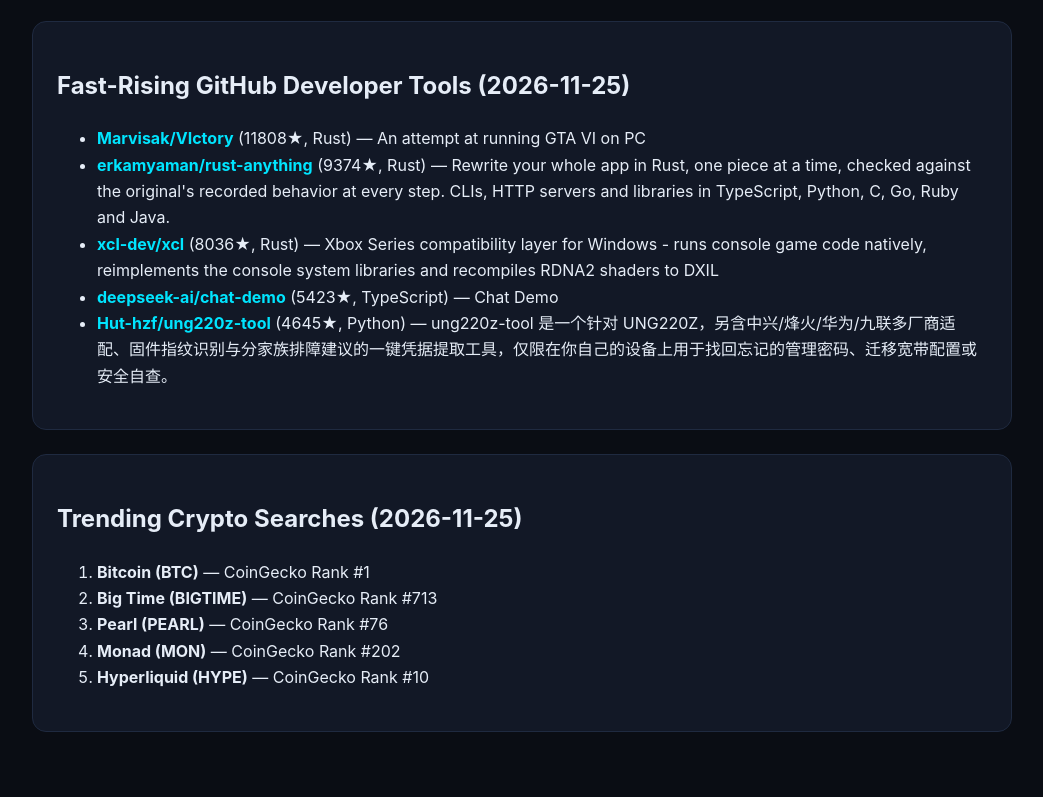
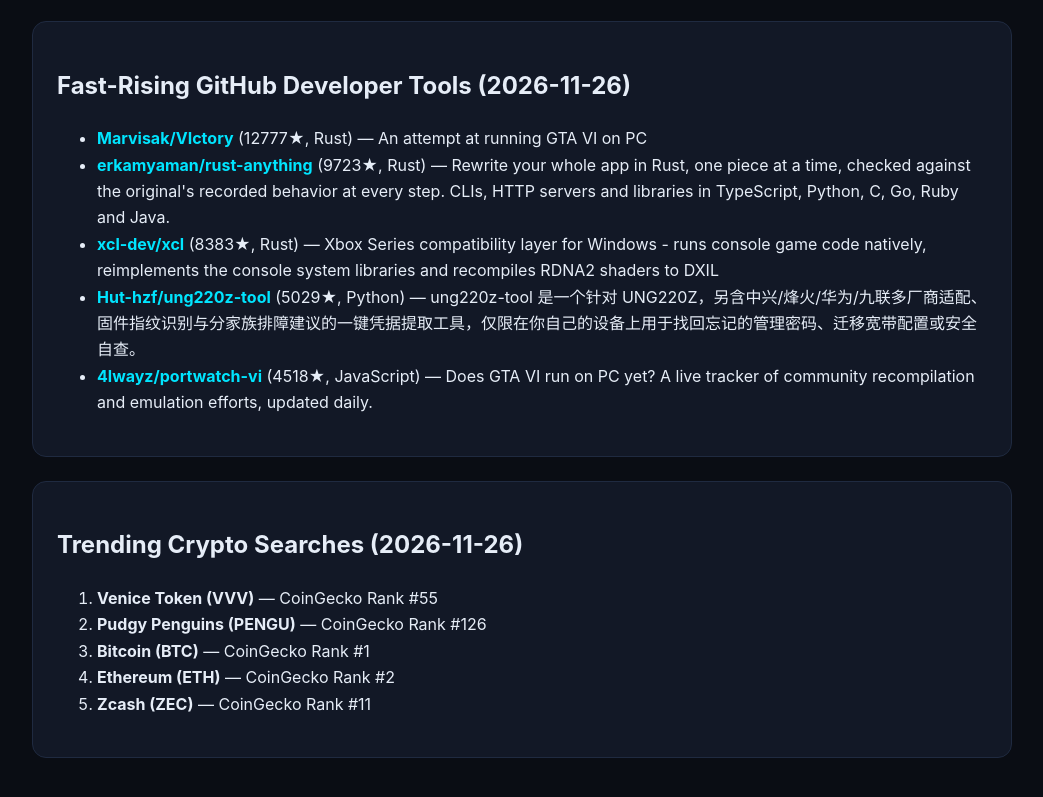
Before and after one commit to meer9374-a11y/neonops-web3-suite, a plain HTML site: page reviews.html in a window 1280 px wide. Shown: the part 697-1494 px from the top of the page, without its empty margins (118-1161 px from the left). Drawn offline with Linux system fonts and the light colour scheme.

```diff
--- a/reviews.html
+++ b/reviews.html
@@ -19,7 +19,7 @@
 <body>
   <p style="margin-bottom:1rem;"><a href="./index.html">&larr; Back to NeonOps Web3 Suite</a></p>
   <h1>2026 Web3 DEX, Perpetuals &amp; Trending Developer Tools Review</h1>
-  <p style="color:var(--muted);margin-bottom:1.5rem;">Last refreshed: 2026-11-25</p>
+  <p style="color:var(--muted);margin-bottom:1.5rem;">Last refreshed: 2026-11-26</p>
 
   <div class="card">
     <h2>Top On-Chain Trading Platforms Compared</h2>
@@ -35,24 +35,24 @@
   </div>
 
   <div class="card">
-    <h2>Fast-Rising GitHub Developer Tools (2026-11-25)</h2>
+    <h2>Fast-Rising GitHub Developer Tools (2026-11-26)</h2>
     <ul>
-      <li><a href="https://github.com/Marvisak/VIctory" target="_blank" rel="noopener"><strong>Marvisak/VIctory</strong></a> (11808&#9733;, Rust) &mdash; An attempt at running GTA VI on PC</li>
-<li><a href="https://github.com/erkamyaman/rust-anything" target="_blank" rel="noopener"><strong>erkamyaman/rust-anything</strong></a> (9374&#9733;, Rust) &mdash; Rewrite your whole app in Rust, one piece at a time, checked against the original's recorded behavior at every step. CLIs, HTTP servers and libraries in TypeScript, Python, C, Go, Ruby and Java.</li>
-<li><a href="https://github.com/xcl-dev/xcl" target="_blank" rel="noopener"><strong>xcl-dev/xcl</strong></a> (8036&#9733;, Rust) &mdash; Xbox Series compatibility layer for Windows - runs console game code natively, reimplements the console system libraries and recompiles RDNA2 shaders to DXIL</li>
-<li><a href="https://github.com/deepseek-ai/chat-demo" target="_blank" rel="noopener"><strong>deepseek-ai/chat-demo</strong></a> (5423&#9733;, TypeScript) &mdash; Chat Demo</li>
-<li><a href="https://github.com/Hut-hzf/ung220z-tool" target="_blank" rel="noopener"><strong>Hut-hzf/ung220z-tool</strong></a> (4645&#9733;, Python) &mdash; ung220z-tool 是一个针对 UNG220Z，另含中兴/烽火/华为/九联多厂商适配、固件指纹识别与分家族排障建议的一键凭据提取工具，仅限在你自己的设备上用于找回忘记的管理密码、迁移宽带配置或安全自查。</li>
+      <li><a href="https://github.com/Marvisak/VIctory" target="_blank" rel="noopener"><strong>Marvisak/VIctory</strong></a> (12777&#9733;, Rust) &mdash; An attempt at running GTA VI on PC</li>
+<li><a href="https://github.com/erkamyaman/rust-anything" target="_blank" rel="noopener"><strong>erkamyaman/rust-anything</strong></a> (9723&#9733;, Rust) &mdash; Rewrite your whole app in Rust, one piece at a time, checked against the original's recorded behavior at every step. CLIs, HTTP servers and libraries in TypeScript, Python, C, Go, Ruby and Java.</li>
+<li><a href="https://github.com/xcl-dev/xcl" target="_blank" rel="noopener"><strong>xcl-dev/xcl</strong></a> (8383&#9733;, Rust) &mdash; Xbox Series compatibility layer for Windows - runs console game code natively, reimplements the console system libraries and recompiles RDNA2 shaders to DXIL</li>
+<li><a href="https://github.com/Hut-hzf/ung220z-tool" target="_blank" rel="noopener"><strong>Hut-hzf/ung220z-tool</strong></a> (5029&#9733;, Python) &mdash; ung220z-tool 是一个针对 UNG220Z，另含中兴/烽火/华为/九联多厂商适配、固件指纹识别与分家族排障建议的一键凭据提取工具，仅限在你自己的设备上用于找回忘记的管理密码、迁移宽带配置或安全自查。</li>
+<li><a href="https://github.com/4lwayz/portwatch-vi" target="_blank" rel="noopener"><strong>4lwayz/portwatch-vi</strong></a> (4518&#9733;, JavaScript) &mdash; Does GTA VI run on PC yet? A live tracker of community recompilation and emulation efforts, updated daily.</li>
     </ul>
   </div>
 
   <div class="card">
-    <h2>Trending Crypto Searches (2026-11-25)</h2>
+    <h2>Trending Crypto Searches (2026-11-26)</h2>
     <ol>
-      <li><strong>Bitcoin (BTC)</strong> &mdash; CoinGecko Rank #1</li>
-<li><strong>Big Time (BIGTIME)</strong> &mdash; CoinGecko Rank #713</li>
-<li><strong>Pearl (PEARL)</strong> &mdash; CoinGecko Rank #76</li>
-<li><strong>Monad (MON)</strong> &mdash; CoinGecko Rank #202</li>
-<li><strong>Hyperliquid (HYPE)</strong> &mdash; CoinGecko Rank #10</li>
+      <li><strong>Venice Token (VVV)</strong> &mdash; CoinGecko Rank #55</li>
+<li><strong>Pudgy Penguins (PENGU)</strong> &mdash; CoinGecko Rank #126</li>
+<li><strong>Bitcoin (BTC)</strong> &mdash; CoinGecko Rank #1</li>
+<li><strong>Ethereum (ETH)</strong> &mdash; CoinGecko Rank #2</li>
+<li><strong>Zcash (ZEC)</strong> &mdash; CoinGecko Rank #11</li>
     </ol>
   </div>
 
```
Also changed, not shown: alpha.html (+1 -1 lines), anna.html (+1 -1 lines), guides.html (+1 -1 lines), index.html (+1 -1 lines), m2m.html (+1 -1 lines), tokenpocket.html (+1 -1 lines), tools.html (+1 -1 lines), utilities.html (+1 -1 lines).
